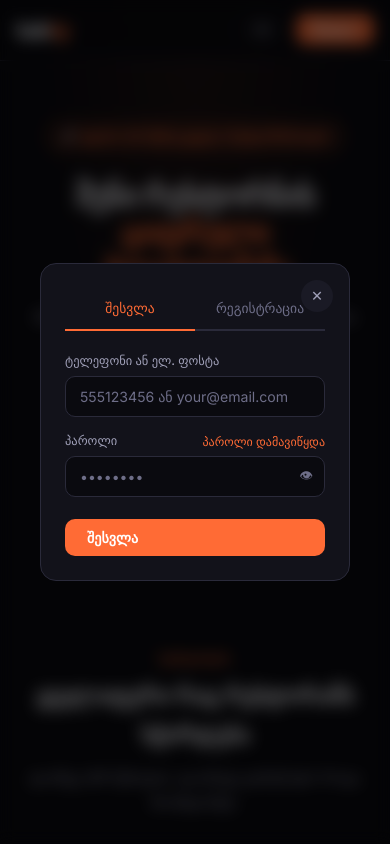
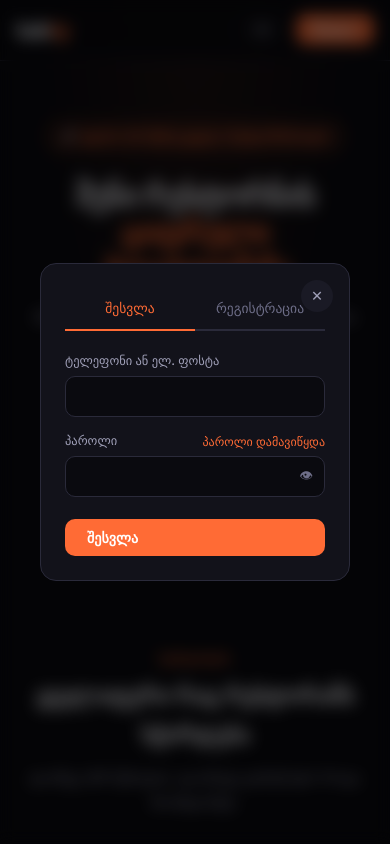
Before and after one commit to untitledyet/QR_Menu, a Flask app: page /login in a window 390 px wide. Run offline with Flask 3, Linux system fonts and the light colour scheme; data that the repository does not hold is empty; parts of the project's set-up code (start-up, migrations or seed data) failed here and were passed over.

Commit message:
fix: login UX — no placeholders, no autofill; email-based password reset
1. Removed placeholder text from login identifier, password, and
   forgot-password fields to keep them visually clean on open
2. Changed login password autocomplete='off' to prevent browser
   from auto-filling/generating a password
3. forgot-password now routes by input type:
   - Email (@): sends reset link to email, marks email_verified=True,
     returns method='email' (no SMS sent)
   - Phone: sends SMS OTP, returns method='sms' (existing flow)
4. reset_password_submit sets email_verified=True — clicking the
   emailed link proves email ownership

Co-Authored-By: Claude Opus 4.7 <noreply@anthropic.com>

```diff
--- a/app/routes/landing_routes.py
+++ b/app/routes/landing_routes.py
@@ -546,46 +546,50 @@ def forgot_password():
     if not identifier:
         return jsonify(error='telefoni an el. fosta savaldebuloa'), 400
 
-    # Determine identifier type to give appropriate UX hint WITHOUT revealing account existence
-    is_phone_input = bool(_normalize_phone(identifier))
+    is_email_input = '@' in identifier
 
     admin = _find_admin_by_identifier(identifier)
 
     if admin and admin.is_active:
-        if admin.phone:
-            code, sms_error = send_sms_code(admin.phone)
-            if not sms_error:
-                admin.set_sms_code(code)
-                admin.sms_code_expires = datetime.utcnow() + timedelta(minutes=5)
-                db.session.commit()
-                session['reset_admin_id'] = admin.id
-            elif admin.email:
-                # SMS failed — silent email fallback
-                try:
-                    raw_token = secrets.token_urlsafe(32)
-                    admin.reset_token = _hash_token(raw_token)
-                    admin.reset_token_expires = datetime.utcnow() + timedelta(hours=1)
-                    db.session.commit()
-                    send_password_reset_email(admin.email, raw_token, base_url=_request_base_url())
-                except Exception as e:
-                    current_app.logger.error('Email reset fallback failed: ' + str(e))
-        elif admin.email:
+        if is_email_input:
+            # Email-based reset: send link to email, verify email ownership
             try:
                 raw_token = secrets.token_urlsafe(32)
                 admin.reset_token = _hash_token(raw_token)
                 admin.reset_token_expires = datetime.utcnow() + timedelta(hours=1)
+                if not admin.email_verified:
+                    admin.email_verified = True
                 db.session.commit()
                 send_password_reset_email(admin.email, raw_token, base_url=_request_base_url())
             except Exception as e:
                 current_app.logger.error('Email reset failed: ' + str(e))
+        else:
+            # Phone-based reset: SMS OTP
+            if admin.phone:
+                code, sms_error = send_sms_code(admin.phone)
+                if not sms_error:
+                    admin.set_sms_code(code)
+                    admin.sms_code_expires = datetime.utcnow() + timedelta(minutes=5)
+                    db.session.commit()
+                    session['reset_admin_id'] = admin.id
+                elif admin.email:
+                    # SMS failed — silent email fallback
+                    try:
+                        raw_token = secrets.token_urlsafe(32)
+                        admin.reset_token = _hash_token(raw_token)
+                        admin.reset_token_expires = datetime.utcnow() + timedelta(hours=1)
+                        db.session.commit()
+                        send_password_reset_email(admin.email, raw_token, base_url=_request_base_url())
+                    except Exception as e:
+                        current_app.logger.error('Email reset fallback failed: ' + str(e))
 
-    # Always return same structure — no account existence reveal
-    if is_phone_input:
-        msg = 'Tu es nomeri registrirebulia, SMS kodi gaigzavna'
+    # Always same structure — no account existence reveal
+    if is_email_input:
+        return jsonify(success=True, method='email',
+                       message='Tu es el. fosta registrirebulia, agdgenis linki gaigzavna')
     else:
-        msg = 'Tu es el. fosta registrirebulia, agdgenis linki gaigzavna'
-
-    return jsonify(success=True, message=msg)
+        return jsonify(success=True, method='sms',
+                       message='Tu es nomeri registrirebulia, SMS kodi gaigzavna')
 
 
 @landing_bp.route('/verify-reset-sms', methods=['POST'])
@@ -689,6 +693,7 @@ def reset_password_submit(token):
     admin.set_password(password)
     admin.reset_token = None
     admin.reset_token_expires = None
+    admin.email_verified = True  # clicking the link proves email ownership
     admin.reset_failed_logins()
     db.session.commit()
 
--- a/app/templates/landing.html
+++ b/app/templates/landing.html
@@ -120,7 +120,7 @@
             <div id="login-step-1">
                 <div class="t-form-group">
                     <label data-i18n="loginIdLabel">ტელეფონი ან ელ. ფოსტა</label>
-                    <input type="text" class="t-input" id="login-identifier" placeholder="555123456 ან your@email.com" autocomplete="username">
+                    <input type="text" class="t-input" id="login-identifier" autocomplete="off">
                 </div>
                 <div class="t-form-group">
                     <label style="display:flex;justify-content:space-between;align-items:center;">
@@ -128,7 +128,7 @@
                         <button type="button" onclick="openForgotPassword()" style="background:none;border:none;color:var(--t-primary);font-size:.75rem;cursor:pointer;font-family:inherit;" data-i18n="loginForgotLink">პაროლი დამავიწყდა</button>
                     </label>
                     <div style="position:relative;">
-                        <input type="password" class="t-input" id="login-password" placeholder="&#x2022;&#x2022;&#x2022;&#x2022;&#x2022;&#x2022;&#x2022;&#x2022;" autocomplete="current-password" style="padding-right:44px;">
+                        <input type="password" class="t-input" id="login-password" autocomplete="off" style="padding-right:44px;">
                         <button type="button" onclick="togglePwd('login-password',this)" style="position:absolute;right:12px;top:50%;transform:translateY(-50%);background:none;border:none;color:var(--t-text-3);cursor:pointer;">&#x1F441;</button>
                     </div>
                 </div>
@@ -140,7 +140,7 @@
                 <p style="color:var(--t-text-2);font-size:.88rem;margin-bottom:16px;" data-i18n="forgotHint">შეიყვანეთ ტელეფონი ან ელ. ფოსტა პაროლის აღდგენისთვის.</p>
                 <div class="t-form-group">
                     <label data-i18n="loginIdLabel">ტელეფონი ან ელ. ფოსტა</label>
-                    <input type="text" class="t-input" id="forgot-identifier" placeholder="555123456 ან your@email.com" autocomplete="username">
+                    <input type="text" class="t-input" id="forgot-identifier" autocomplete="off">
                 </div>
                 <button class="t-btn t-btn--primary" style="width:100%;margin-top:8px;" onclick="doForgotPassword()" data-i18n="forgotBtn">აღდგენა</button>
                 <button type="button" onclick="closeForgotPassword()" style="width:100%;margin-top:8px;background:none;border:none;color:var(--t-text-3);font-size:.85rem;cursor:pointer;font-family:inherit;" data-i18n="backBtn">&larr; უკან</button>
```
